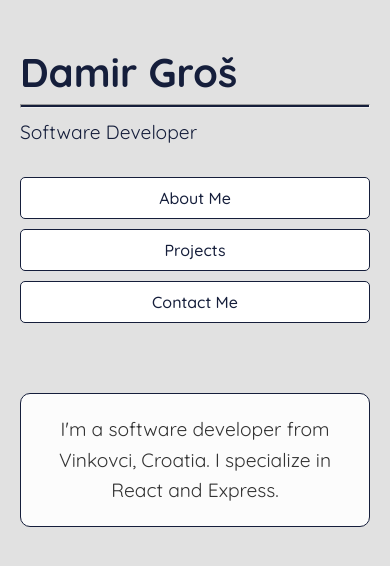
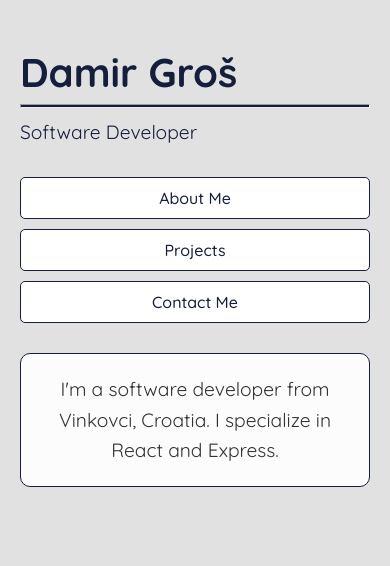
Before and after one commit to damirgros/portfolio, a React (Vite) app in the folder portfolio/: page / in a window 390 px wide. Shown: the top 566 px of the page. Built offline with nearby package versions, Linux system fonts and the light colour scheme.

Commit message:
Update build

```diff
--- a/portfolio/src/App.css
+++ b/portfolio/src/App.css
@@ -107,7 +107,6 @@ body {
   background-color: rgba(255, 255, 255, 0.9);
   border-radius: 10px;
   margin-top: 40px;
-  margin-bottom: 40px;
 }
 
 .about-me h1,
@@ -214,6 +213,7 @@ body {
 
   .content {
     width: 100%;
+    margin-top: 0%;
   }
 
   .project-card {
@@ -222,7 +222,6 @@ body {
   }
 
   .project-image img {
-    width: 100%;
     margin-right: 0;
     margin-bottom: 15px;
   }
```
Also changed, not shown: portfolio/src/assets/shopON.svg (deleted), 6 other files (tests, documents, lock files or other folders).
